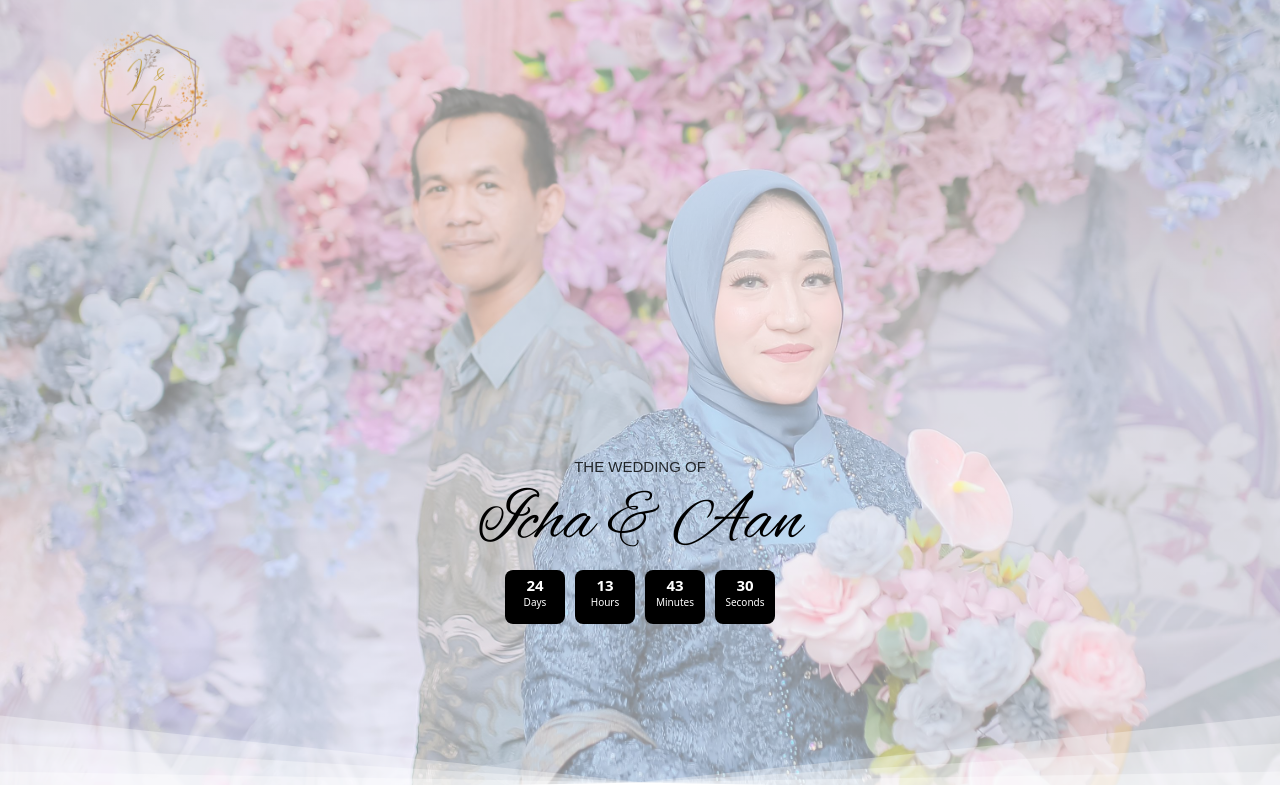
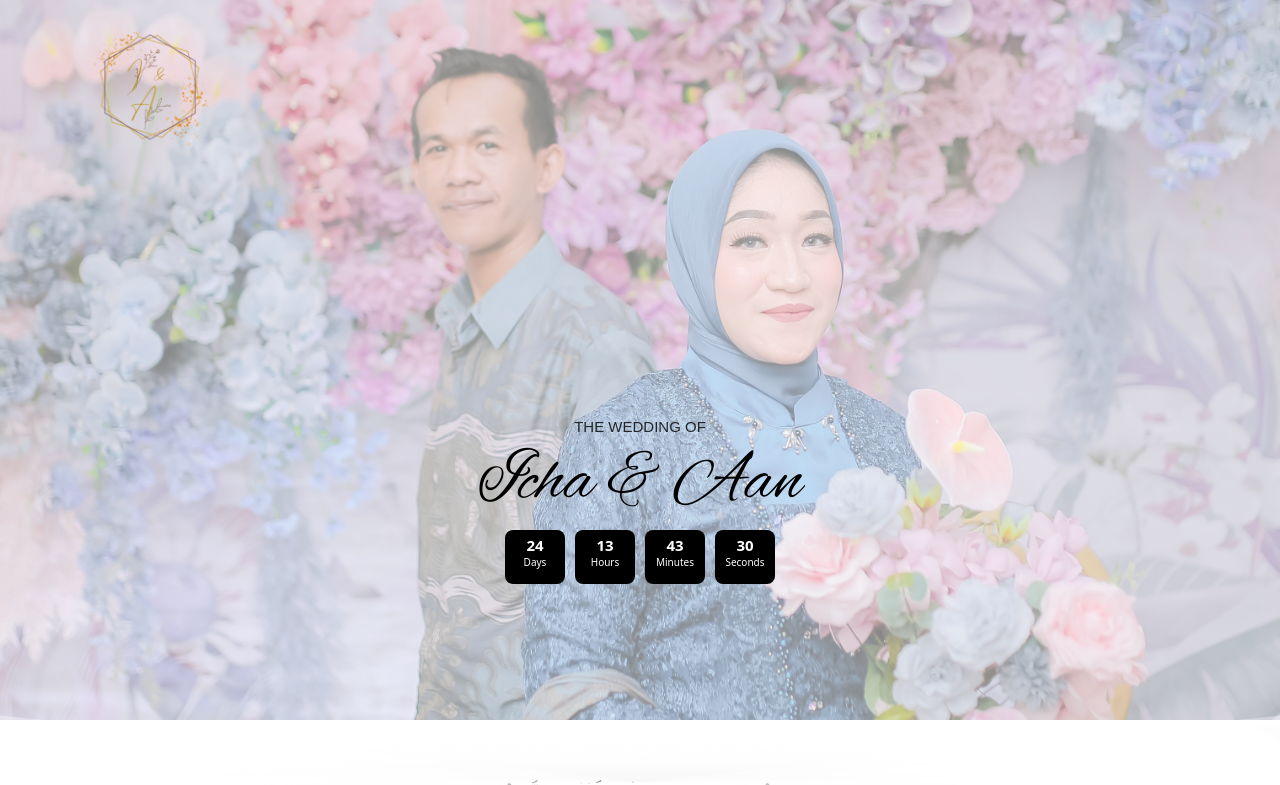
Before and after one commit to nabilah24/mine, a plain HTML site: page undangan.html in a window 1280 px wide. Shown: the top 785 px of the page. Drawn offline with nearby package versions, Linux system fonts and the light colour scheme; a web font is replaced by a local one.

Commit message:
fifth commit

```diff
--- a/style.css
+++ b/style.css
@@ -91,11 +91,11 @@ body {
   }
 }
 
-@media (max-height: 767px) {
+@media (min-height: 767px) {
   .hero {
     min-height: auto;
     /* Hapus min-height untuk perangkat dengan tinggi layar kecil */
-    padding: 50vh 0;
+    padding: 45vh 0;
   }
 }
 
```
